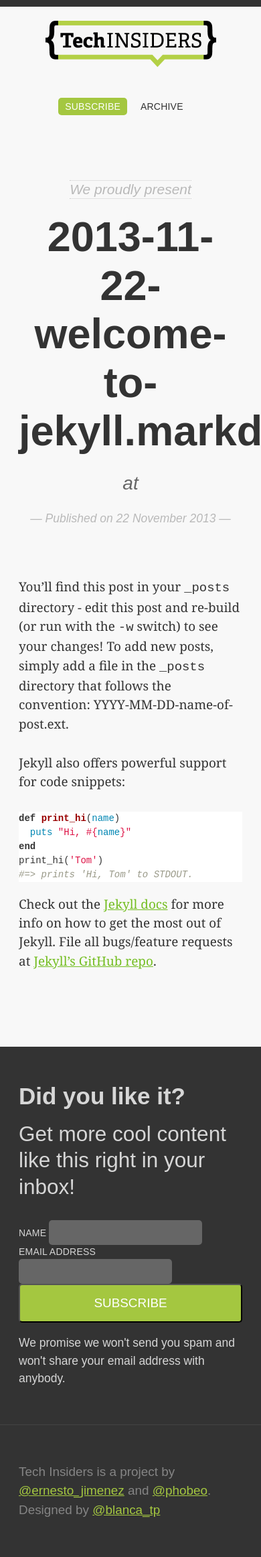
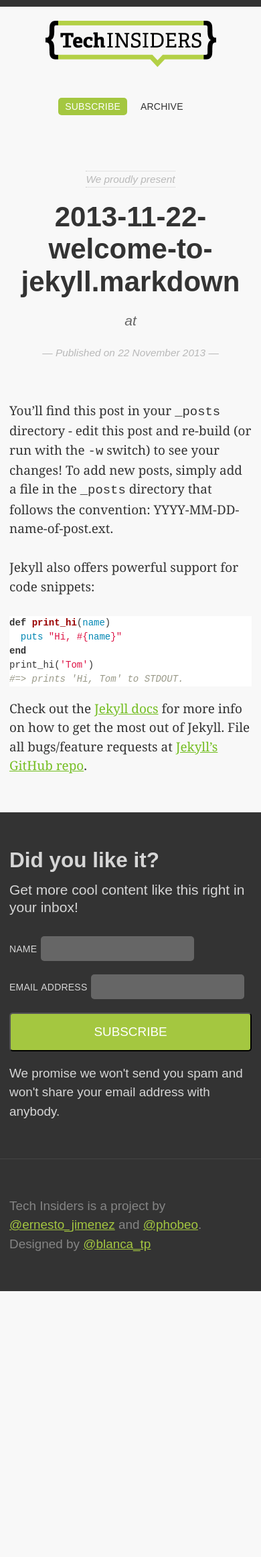
Before and after one commit to localistico/techinsiders.io, a Jekyll site: the page built from _posts/2013-11-22-welcome-to-jekyll.markdown, in a window 390 px wide. Shown: the whole page at 67% size. Built offline with Jekyll 4.4.1, drawn with Linux system fonts in a browser that asks for light colours; Markdown is read by kramdown in place of the engine named in the settings; comment, search, counter and statistics services are not loaded; after the commit the page ends 1928 px from its top, so only the background shows below that.

Commit message:
media query max-width 600px and styling tweaks

```diff
--- a/css/main.css
+++ b/css/main.css
@@ -9,14 +9,17 @@
   font-family: "adelle", Arial, Helvetica, 'Trebuchet MS',  sans-serif;
 }
 
-#mc_embed_signup form label {
+#mc_embed_signup .mc-field-group label {
   text-transform: uppercase;
   letter-spacing: 0.015em;
+  word-spacing: 0.1em;
+  margin-bottom: 5px;
 }
 
 #mc_embed_signup .mc-field-group {
   width: 100%;
   margin: 0;
+  padding-bottom: 20px;
 }
 
 #mc_embed_signup .mc-field-group input {
@@ -225,7 +228,7 @@
 }
 
 h3 {
-  font-size: 1.75em;
+  font-size: 1.5em;
   display: block;
   line-height: 1.5em;
   margin: 40px 0 0 0;
@@ -300,7 +303,7 @@
   font-size: 0.9em;
   background: rgba(0,0,0,0.6);
   color: rgba(255,255,255,0.8);
-  padding: 0.25em;
+  padding: 0.25em 0.35em;
   text-align: right;
   display: inline-block;
 }
@@ -366,9 +369,7 @@
     padding: 1.5em;
     /*margin: 2em;*/
   }
-  .subscribe_cta {
-    padding: 4em 1em;
-  }
+
   h1 {
     font-size: 2.5em;
   }
@@ -379,10 +380,9 @@
     width: 100%;
     min-width: 0px;
     margin: 0px;
-    padding: 0 2em 2em 2em;
+    padding: 0 2em 0 2em;
   }
   header {
-    text-align: center;
     padding: 4em 0;
   }
   header h1 {
@@ -407,8 +407,8 @@
   }
 
   h3 {
-    font-size: 1.5em;
-    line-height: 1.25em;
+    font-size: 1.35em;
+    line-height: 1.5em;
     margin: 40px 0 0 0;
   }
   p {
@@ -423,6 +423,12 @@
   .subscribe_cta, footer {
     padding: 4em 2em;
   }
+
+  .subscribe_cta h2 {
+    font-size: 2em;
+    line-height: 1.25em;
+  }
+
   footer p {
     margin: 0;
     text-align: left;
@@ -458,4 +464,56 @@
   .header ul li:first-child {
     text-align: right;
   }
+
+  article {
+    padding: 0 1em 0 1em;
+  }
+
+  header {
+    padding: 3em 0;
+  }
+  header h1 {
+    font-size: 3em;
+    line-height: 1.15em;
+    margin:0 0 15px 0;
+  }
+
+  header h2 {
+    font-size: 1.5em;
+    line-height: 1.25em;
+  }
+
+  header h2 em {
+    font-size: 1.33em;
+    line-height: 1.25em;
+  }
+
+  header h3.present {
+    font-size: 1.1em;
+  }
+
+  p.meta {
+    font-size: 1.1em;
+  }
+
+  div#introduction {
+    margin-bottom: 3em;
+  }
+  .subscribe_cta, footer {
+    padding: 4em 1em;
+  }
+
+  .subscribe_cta h1 {
+    font-size: 2.25em;
+    margin-bottom: 15px;
+  }
+
+  .subscribe_cta h2 {
+    font-size: 1.5em;
+    line-height: 1.25em;
+  }
+
+  .subscribe_cta p {
+    font-size: 1.35em;
+  }
 }
```
